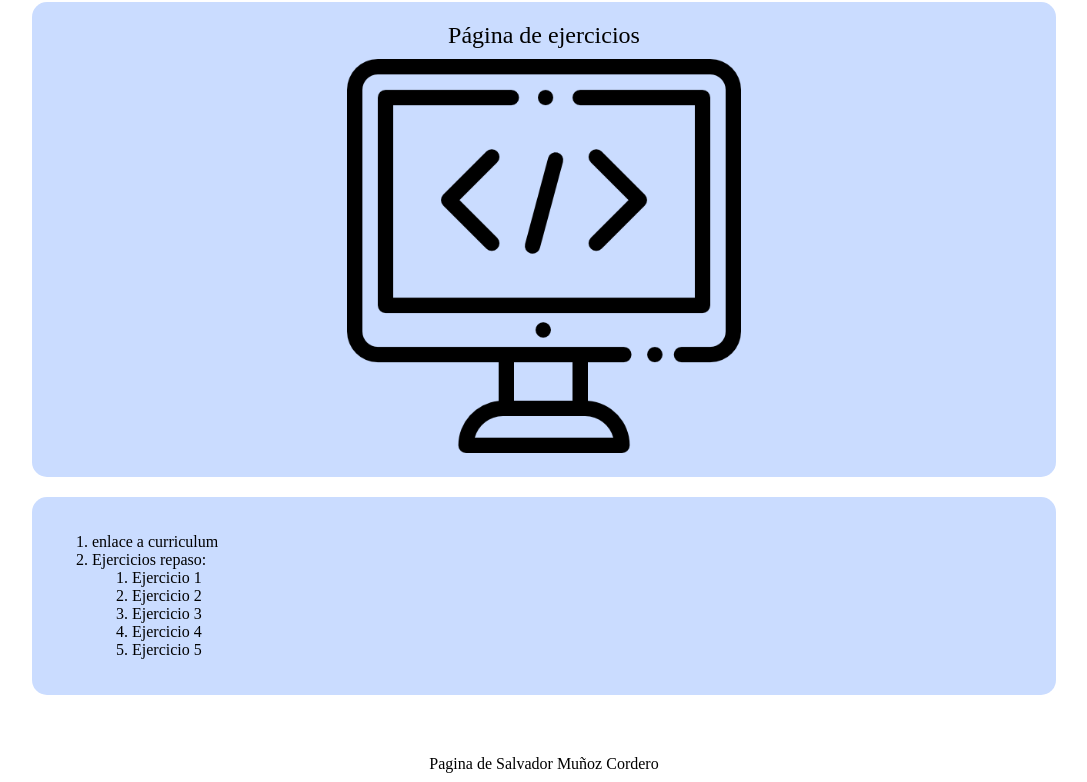
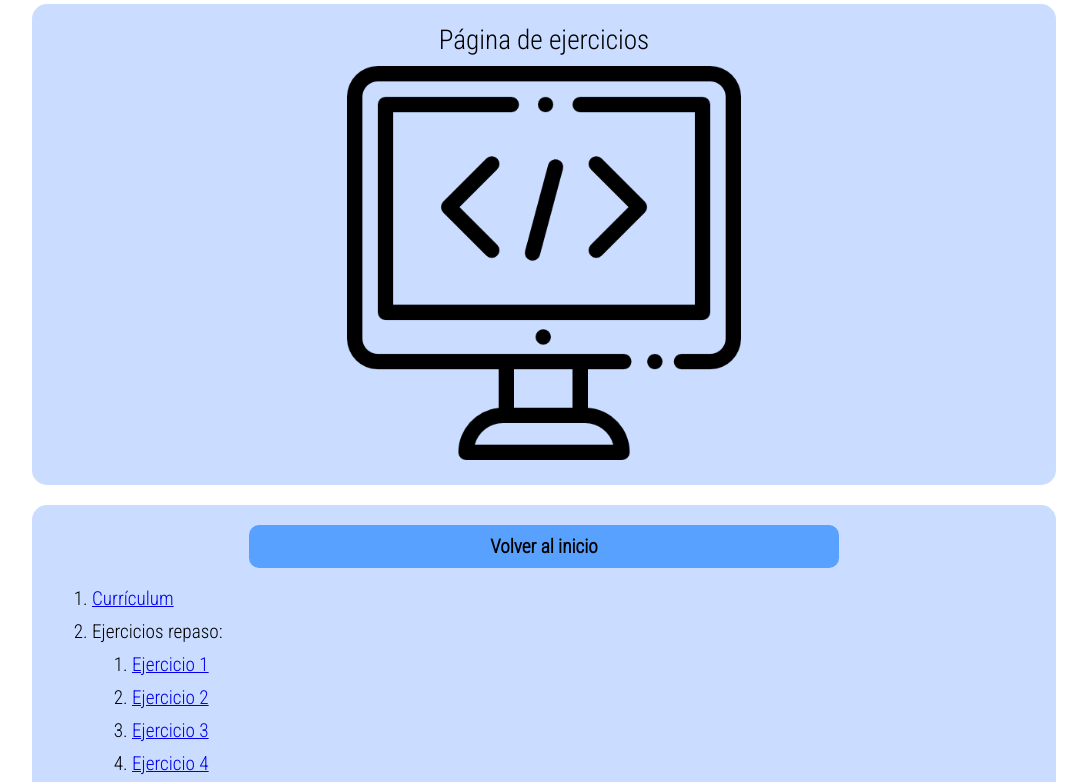
Before and after one commit to smunozc/DIW, a plain HTML site: page Web_Repaso/pages/ejercicios.html in a window 1280 px wide. Shown: the part 78-860 px from the top of the page, without its empty margins (96-1183 px from the left). Drawn offline with Linux system fonts and the light colour scheme.

Commit message:
Estilos y enlaces

```diff
--- a/Web_Repaso/pages/ejercicios.html
+++ b/Web_Repaso/pages/ejercicios.html
@@ -20,20 +20,21 @@
         <h1 style="font-size: 2.2rem;">Salvador Muñoz Cordero</h1>
     </header>
     <main>
-        <section class="descripcion seccion">
+        <section class="seccion descripcion">
             <p>Página de ejercicios</p>
             <img src="../img/codificacion.png" alt="computer with code">
         </section>
         <section class="lista-ejercicios seccion">
-            <ol>
-                <li id="curriculum">enlace a curriculum</li>
-                <li id="ejerciciosrepaso"> Ejercicios repaso:
+            <a href="../index.html" class="btn">Volver al inicio</a>
+            <ol class="list">
+                <li><a href="./Ejercicio_Repaso_Curriculum/index.html">Currículum</a></li>
+                <li> Ejercicios repaso:
                     <ol >
-                        <li>Ejercicio 1</li>
-                        <li>Ejercicio 2</li>
-                        <li>Ejercicio 3</li>
-                        <li>Ejercicio 4</li>
-                        <li>Ejercicio 5</li>
+                        <li><a href="./Ejercicio_Repaso_CSS/A1/index.html">Ejercicio 1</a></li>
+                        <li><a href="./Ejercicio_Repaso_CSS/A2/index.html">Ejercicio 2</a></li>
+                        <li><a href="./Ejercicio_Repaso_CSS/A3/index.html">Ejercicio 3</a></li>
+                        <li><a href="./Ejercicio_Repaso_CSS/A4/index.html">Ejercicio 4</a></li>
+                        <li><a href="./Ejercicio_Repaso_CSS/A5/index.html">Ejercicio 5</a></li>
                     </ol>
                 </li>
 
--- a/Web_Repaso/styles/styles-general.css
+++ b/Web_Repaso/styles/styles-general.css
@@ -1,3 +1,6 @@
+@import url('https://fonts.googleapis.com/css2?family=Roboto+Condensed:wght@300&display=swap');
+
+/*Margin y padding reset*/
 body,
 h1,
 h2,
@@ -9,7 +12,10 @@ p {
     padding: 0;
 }
 
+/*Fuente de letra para la pagina y anchura*/
 body {
+    font-family: 'Roboto Condensed', sans-serif;
+    font-weight: 500;
     width: 100%;
 }
 
@@ -23,12 +29,13 @@ header {
 
 /*Main*/
 
-/*Descripcion*/
+/*Seccion*/
 .seccion {
     background-color: rgb(202, 220, 255);
     border-radius: 15px;
+    font-size: 1.2rem;
+    margin: 0 auto;
     padding: 20px;
-    margin: 0 auto;
     width: 80%;
     -webkit-border-radius: 15px;
     -moz-border-radius: 15px;
@@ -36,13 +43,14 @@ header {
     -o-border-radius: 15px;
 }
 
+/*Descripcion*/
 .descripcion {
     margin-bottom: 20px;
 }
 
 .descripcion p {
     margin-bottom: 10px;
-    font-size: 1.5rem;
+    font-size: 1.7rem;
     text-align: center;
 }
 
@@ -53,37 +61,55 @@ header {
 
 /*Enlace Ejercicios*/
 /*Texto*/
-.enlace-ejercicios p {
+#enlace-ejercicios p {
     margin: 5px;
     margin-bottom: 20px;
 }
 
-/*Botón enlace*/
-.enlace-ejercicios a {
+/*Botones*/
+.btn {
     background-color: rgb(89, 161, 255);
+    border-radius: 10px;
     color: black;
-    border-radius: 10px;
-    text-decoration: none;
+    display: block;
+    font-weight: 600;
+    margin: 0 auto;
     padding-top: 10px;
     padding-bottom: 10px;
     padding-right: 15px;
     padding-left: 15px;
+    text-align: center;
+    text-decoration: none;
     -webkit-border-radius: 10px;
     -moz-border-radius: 10px;
     -ms-border-radius: 10px;
     -o-border-radius: 10px;
-    margin-left: 30%;
+    width: 60%;
 }
 
-/*Botón enlace hover*/
-.enlace-ejercicios a:hover {
+/*Botón hover*/
+.btn:hover {
     background-color: rgb(8, 90, 197);
     color: white;
 }
 
+/*Lista*/
+
+.list{
+
+    width: 90%;
+}
+
+.list li{
+    margin-top: 10px;
+    margin-bottom: 10px;
+}
+
 /*Footer*/
 footer {
+    font-size: 1.2rem;
     margin-top: 60px;
+    margin-bottom: 20px;
 }
 
 /*Texto del footer*/
```
Also changed, not shown: Web_Repaso/index.html (+4 -5 lines), Web_Repaso/pages/Ejercicio_Repaso_CSS/A1/index.html (+3 -1 lines), Web_Repaso/pages/Ejercicio_Repaso_CSS/A2/index.html (+3 -1 lines), Web_Repaso/pages/Ejercicio_Repaso_CSS/A3/index.html (+3 -1 lines), Web_Repaso/pages/Ejercicio_Repaso_CSS/A4/index.html (+3 -1 lines), Web_Repaso/pages/Ejercicio_Repaso_CSS/A5/index.html (+3 -1 lines), Web_Repaso/pages/Ejercicio_Repaso_Curriculum/index.html (+6 -4 lines).
